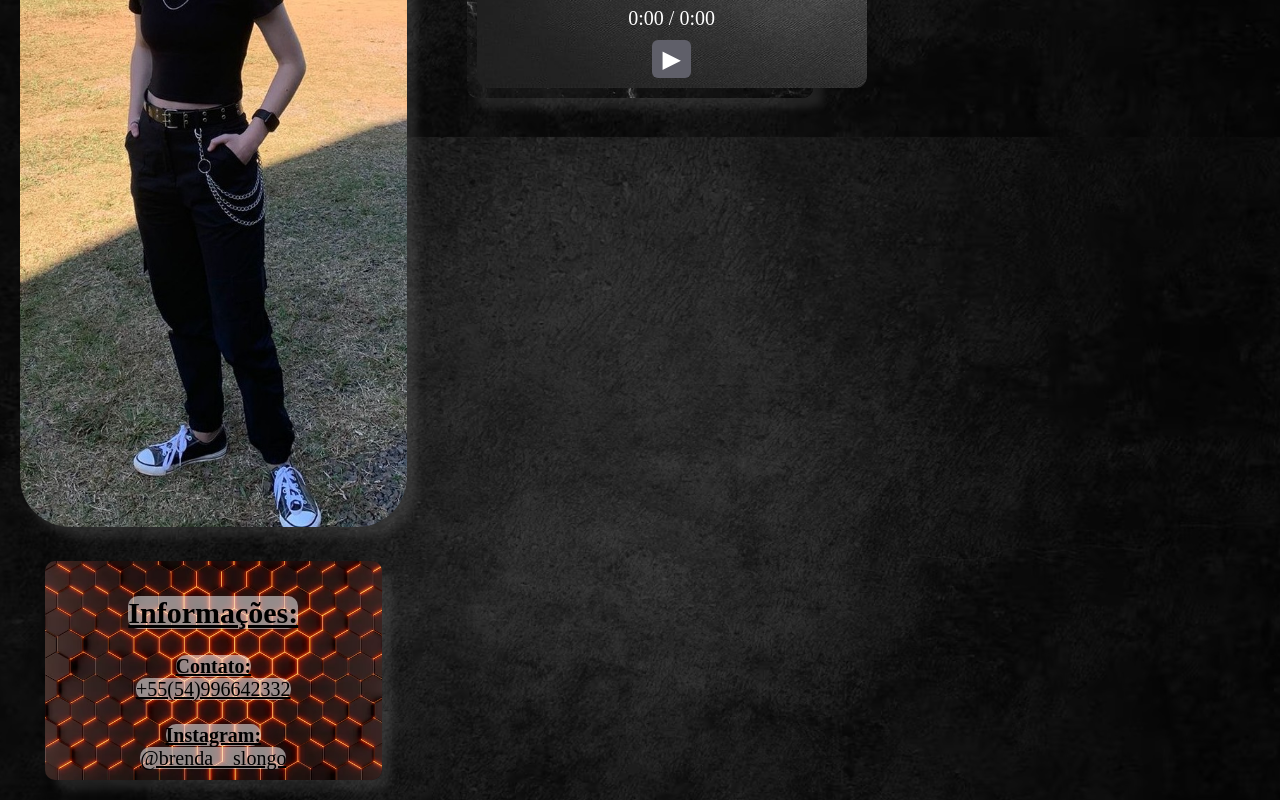
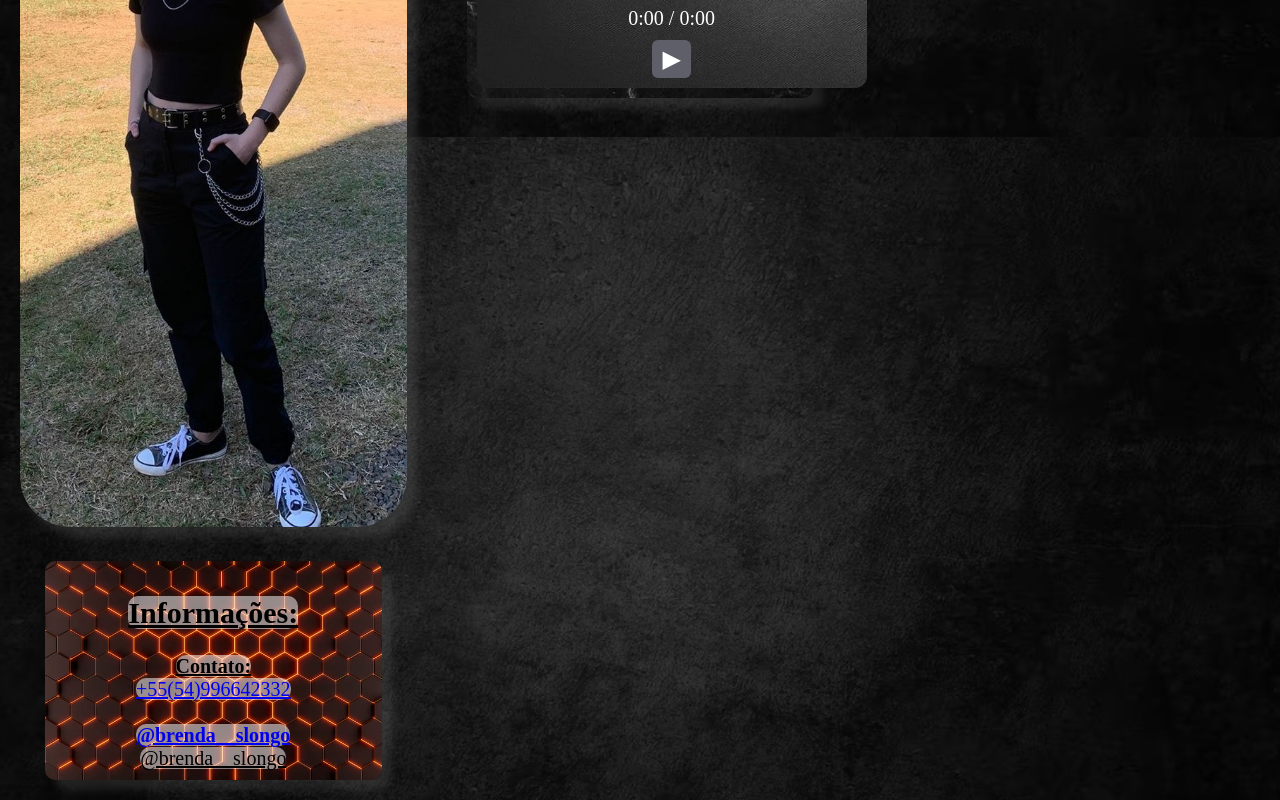
Before and after one commit to brendaSlongoTaca/Site, a plain HTML site: page index.html in a window 1280 px wide. Shown: the part 663-1463 px from the top of the page. Drawn offline with Linux system fonts and the light colour scheme.

Commit message:
index.html

```diff
--- a/index.html
+++ b/index.html
@@ -291,13 +291,13 @@
                 </b>
                 <br>
                     <u style="background-color: rgba(255, 255, 255, 0.514); border-radius: 10px;">
-                        +55(54)996642332
+                        <a href="https://web.whatsapp.com/">+55(54)996642332</a>
                     </u>
                 <br>
                 <br>
                 <b>
                     <u style="background-color: rgba(255, 255, 255, 0.514); border-radius: 10px;">
-                        Instagram:
+                        <a href="https://www.instagram.com/brenda__slongo/">@brenda__slongo</a>
                     </u>
                 </b>
                 <br>
```
